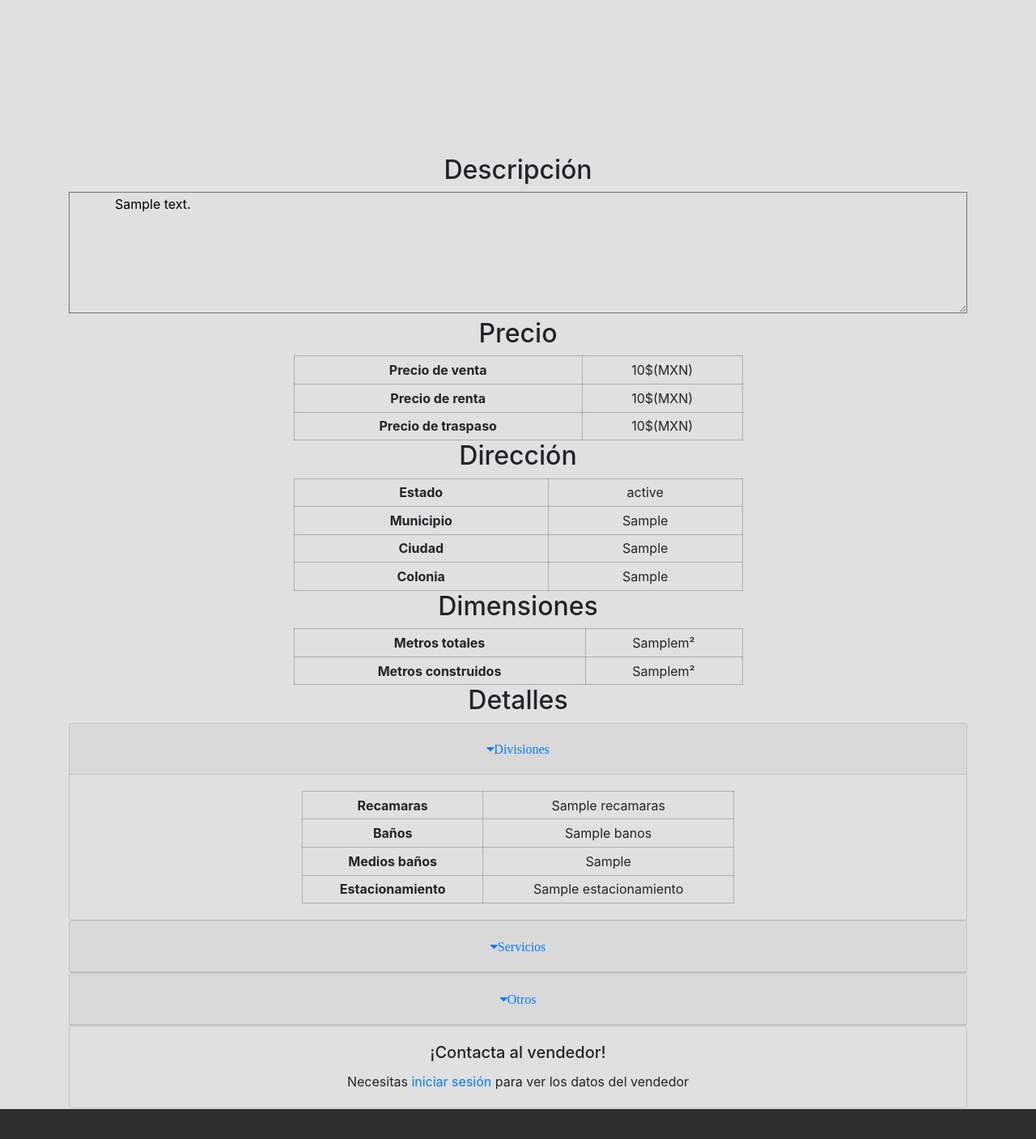
After one commit to clioo/Praver, a Django app: template templates/inmueble/inmuebleIndividual.html in a window 1280 px wide. The commit adds this page. Shown: the part 373-1780 px from the top of the page at 81% size. Run offline with Django 3.2, Linux system fonts and the light colour scheme; the template is opened without the code that fills it: most values are stand-ins (such as "Sample title", 1, 10 or a date in 2020); some libraries are stand-ins or nearby versions.

Commit message:
inmueble individual y api de filtros

```diff
--- a/apps/inmueble/urls.py
+++ b/apps/inmueble/urls.py
@@ -1,5 +1,5 @@
 from django.conf.urls import url
-from apps.inmueble.views import vista_lista_inmuebles,vista_json_latLonInmueble,vista_json_filtroInmuebles,vistaPublicar,ajax_getMunicipios,ajax_getColonias,vista_json_mapaInmuebles,vista_json_imagenesInmueble
+from apps.inmueble.views import *
 from rest_framework.urlpatterns import format_suffix_patterns
 urlpatterns = [
     url(r'^inmueble/publicar',vistaPublicar,name="publicar"),
@@ -8,7 +8,8 @@ urlpatterns = [
     url(r'^ajax/colonias',ajax_getColonias,name="colonias"),
     url(r'^api/inmuebles/(?P<lat1>.*)/(?P<lat2>.*)/(?P<lon1>.*)/(?P<lon2>.*)$',vista_json_mapaInmuebles,name="jsonMapaInmuebles"),#/(?P<lat1>\d+)/(?P<lat2>\d+)/(?P<lon1>\d+)/(?P<lon2>\d+)/$
     url(r'^api/imagenes-inmueble/(?P<idInmueble>.*)$',vista_json_imagenesInmueble,name="jsonImagenesInmueble"),
-    url(r'^api/filtroInmuebles',vista_json_filtroInmuebles,name="jsonFiltroInmuebles"),
+    url(r'^api/filtroInmuebles/(?P<lat1>.*)/(?P<lat2>.*)/(?P<lon1>.*)/(?P<lon2>.*)/(?P<precioMin>.*)/(?P<precioMax>.*)/(?P<tipoInmueble>.*)/(?P<recamaras>.*)/(?P<estacionamiento>.*)/(?P<banos>.*)/(?P<mediosBanos>.*)/(?P<tipoVenta>.*)/(?P<tipoRenta>.*)/(?P<tipoTraspaso>.*)/(?P<servicioGas>.*)/(?P<servicioAire>.*)/(?P<servicioSegu>.*)/(?P<servicioCale>.*)/(?P<servicioAmu>.*)$',vista_json_filtroInmuebles,name="jsonFiltroInmuebles"),
     url(r'^api/inmuebleLatLon/(?P<lat>.*)/(?P<lon>.*)$',vista_json_latLonInmueble,name="jsonLatLonInmueble"),
+    url(r'^inmueble/inmueble-individual/(?P<id_inmueble>.*)$',vista_inmueble_individual,name="inmuebleIndividual"),
 ]
 urlpatterns =  format_suffix_patterns(urlpatterns)
--- a/apps/usuarios/views.py
+++ b/apps/usuarios/views.py
@@ -1,5 +1,5 @@
 from django.shortcuts import render,redirect
-from django.http import HttpResponse
+from django.http import HttpResponse,HttpResponseRedirect
 from django.contrib import messages
 from django.contrib.auth import login,logout,authenticate
 from apps.usuarios.forms import LoginForm,RegistrarAgenteForm,RegistrarForm
@@ -7,6 +7,7 @@ from django.contrib.auth.decorators import login_required
 from django.contrib.auth.models import User
 from apps.inmueble.models import ImagenesInmbueble,Inmueble
 from apps.usuarios.models import Profile
+
 # Create your views here.
 def index(request):
     return render(request,'index.html')
@@ -23,11 +24,10 @@ def vista_login(request):
         return redirect('index')
     if form.is_valid():
         username= str(form.cleaned_data.get('username')).lower()
-        print(username)
         password = form.cleaned_data.get('password')
         user = authenticate(username=username,password=password)
         login(request,user)
-        return redirect('index')
+        return redirect(request.path)
     return render(request,"usuarios/login.html",context)
 
 def vista_registrar(request):
--- /dev/null
+++ b/static/css/inmuebleIndividual.css
@@ -0,0 +1,125 @@
+.table-dark {
+    color: #fff;
+    background-color: #2e2e2e;
+}
+
+
+textarea{
+    width: 100%;
+    height: 150px;
+    background: #e0e0e0;
+}
+.accordion .carta{
+    width: 76%;
+    padding-left: 25%;
+}
+.carousel{
+    height: 450px;
+    border: 3px;
+    padding-top: 2%;
+    padding-left: 15%;
+    padding: 15%;
+
+}
+.card{
+    background: #e0e0e0;
+}
+.table-bordered td, .table-bordered th {
+
+    border: 1px solid #00000038;
+
+}
+h1{
+    text-align: center;
+}
+body{
+    background: #0000001f;
+}
+.container{
+    text-align: center;
+}
+.table-bordered{
+    width: 50%;
+   margin-left: 25%;
+}
+bordered td, .table-bordered th tr {
+    border: 1px solid #00000036;
+}
+/* Smaller than standard 960 (devices and browsers) */
+@media only screen and (max-width: 959px) {
+    .accordion .carta{
+        width: 100%;
+        padding-left: 0%;
+    }
+    .carousel{
+        width: 100%;
+        height: 350px;
+        margin-left: 0%;
+        margin-right: 0%;
+    }
+    .table-bordered{
+        width: 100%;
+       margin-left: 0%;
+    }
+}
+
+/* Tablet Portrait size to standard 960 (devices and browsers) */
+@media only screen and (min-width: 768px) and (max-width: 959px) {
+    .carousel{
+        width: 100%;
+        height: 400px;
+        margin-left: 0%;
+        margin-right: 0%;
+    }
+    .accordion .carta{
+        width: 100%;
+        padding-left: 0%;
+    }
+
+}
+
+/* All Mobile Sizes (devices and browser) */
+@media only screen and (max-width: 767px) {
+    .carousel{
+        width: 100%;
+        height: 350px;
+        margin-left: 0%;
+        margin-right: 0%;
+    }
+    .table-bordered{
+        width: 100%;
+       margin-left: 0%;
+    }
+    .accordion .carta{
+        width: 100%;
+        padding-left: 0%;
+    }
+}
+
+/* Mobile Landscape Size to Tablet Portrait (devices and browsers) */
+@media only screen and (min-width: 480px) and (max-width: 767px) {
+    .carousel{
+        width: 100%;
+        height: 300px;
+        margin-left: 0%;
+        margin-right: 0%;
+    }
+    .accordion .carta{
+        width: 100%;
+        padding-left: 0%;
+    }
+}
+
+/* Mobile Portrait Size to Mobile Landscape Size (devices and browsers) */
+@media only screen and (max-width: 479px) {
+    .carousel{
+    width: 100%;
+    height: 250px;
+    margin-left: 0%;
+    margin-right: 0%;
+}
+.accordion .carta{
+    width: 100%;
+    padding-left: 0%;
+}
+}
--- a/static/css/lista-inmuebles.css
+++ b/static/css/lista-inmuebles.css
@@ -8,6 +8,11 @@
     padding-top: 2%;
 
 }
+
+.background-white{
+    background: white;
+}
+
 body{
     background: #0000001f;
 }
--- a/static/indexAssets/js/index.js
+++ b/static/indexAssets/js/index.js
@@ -1,4 +1,5 @@
-$('#cmd-buscar').click(function(){
+$('#frm-buscar').submit(function(event){
+	event.preventDefault();
 	let cadenaFiltro = "#";
 	if ($("#cmd-comprar").hasClass("active")) cadenaFiltro = "c,";
 	if ($("#cmd-rentar").hasClass("active")) cadenaFiltro = cadenaFiltro + "r,";
--- /dev/null
+++ b/templates/inmueble/inmuebleIndividual.html
@@ -0,0 +1,267 @@
+{%extends 'base/base.html'%}
+{% load staticfiles %}
+
+{%block titulo%}
+Inmueble
+{%endblock%}
+
+{%block extrastatic%}
+<link rel="stylesheet" href="{%static 'css/inmuebleIndividual.css'%}">
+{%endblock%}
+
+{%block content%}
+{%for inmueble in inmuebles%}
+<h1>{{inmueble.titulo}}</h1>
+<div id="carouselExampleControls" class="carousel slide" data-ride="carousel">
+    <div class="carousel-inner" style="width: 100%;height: 100%;">
+
+        {%for imagen in inmueble.imagenes%}
+        {%if forloop.counter == 1%}
+        <div class="carousel-item active"style="width: 100%; height: 100%;">
+                <img class="d-block w-100" src="/{{imagen.imagen}}" style="width: 100%; height: 100%;">
+              </div>
+        {%else%}
+        <div class="carousel-item" style="width: 100%; height: 100%;">
+              <img class="d-block w-100" src="/{{imagen.imagen}}" style="width: 100%; height: 100%;">
+            </div>
+        {%endif%}
+        {%endfor%}
+        <a class="carousel-control-prev" href="#carouselExampleControls" role="button" data-slide="prev">
+            <span class="carousel-control-prev-icon" aria-hidden="true"></span>
+            <span class="sr-only">Previous</span>
+          </a>
+          <a class="carousel-control-next" href="#carouselExampleControls" role="button" data-slide="next">
+            <span class="carousel-control-next-icon" aria-hidden="true"></span>
+            <span class="sr-only">Next</span>
+          </a>
+    </div>
+
+  </div>
+  <div class="row">
+    <div class="container">
+      <h2>Descripción</h2>
+        <textarea readonly>
+            {{inmueble.descripcion}}
+            </textarea>
+        <h2>Precio</h2>
+        <table class="table-sm table-bordered">
+          <tbody>
+            {%if inmueble.precioVenta%}
+            <tr>
+              <th scope="row">Precio de venta</th>
+              <td>{{inmueble.precioVenta}}$(MXN)</td>
+            </tr>
+            {%endif%}
+            {%if inmueble.precioRenta%}
+            <tr>
+                <th scope="row">Precio de renta</th>
+                <td>{{inmueble.precioRenta}}$(MXN)</td>
+            </tr>
+            {%endif%}
+            {%if inmueble.precioTraspaso%}
+            <tr>
+                <th scope="row">Precio de traspaso</th>
+                <td>{{inmueble.precioTraspaso}}$(MXN)</td>
+            </tr>
+            {%endif%}
+          </tbody>
+        </table>
+        <h2>Dirección</h2>
+        <table class="table-sm table-bordered">
+          <tbody>
+            {%for descripcion in inmueble.descripciones%}
+            <tr>
+              <th scope="row">Estado</th>
+              <td>{{descripcion.d_estado}}</td>
+            </tr>
+            <tr>
+              <th scope="row">Municipio</th>
+              <td>{{descripcion.D_mnpio}}</td>
+            </tr>
+            <tr>
+              <th scope="row">Ciudad</th>
+              <td>{{descripcion.d_ciudad}}</td>
+            </tr>
+            <tr>
+              <th scope="row">Colonia</th>
+              <td>{{descripcion.d_asenta}}</td>
+            </tr>
+            {%endfor%}
+            {%if inmueble.mostrarMapa ==  'exac'%}
+            <tr>
+                <th scope="row">Código postal</th>
+                <td>{{inmueble.codigoPostal}}</td>
+              </tr>
+            <tr>
+              <th scope="row">Calle</th>
+              <td>{{inmueble.calle}}</td>
+            </tr>
+            <tr>
+                <th scope="row">Número Interior</th>
+                <td>{{inmueble.numInt}}</td>
+              </tr>
+            <tr>
+                <th scope="row">Número Exterior</th>
+                <td>{{inmueble.numExt}}</td>
+              </tr>
+            {%endif%}
+
+          </tbody>
+        </table>
+        <h2>Dimensiones</h2>
+        <table class="table-sm table-bordered">
+            <tbody>
+              <tr>
+                <th scope="row">Metros totales</th>
+                <td>{{inmueble.metrosTotales}}m²</td>
+              </tr>
+              <tr>
+                  <th scope="row">Metros construidos</th>
+                  <td>{{inmueble.metrosConstruidos}}m²</td>
+                </tr>
+            </tbody>
+          </table>
+        <h2>Detalles</h2>
+        <div class="accordion" id="accordion">
+            <div class="card">
+              <div class="card-header" id="headingOne">
+                <h5 class="mb-0">
+                  <button class="btn btn-link" type="button" data-toggle="collapse" data-target="#collapseOne" aria-expanded="true" aria-controls="collapseOne">
+                    <i class="fa fa-caret-down">Divisiones</i>
+
+                  </button>
+                </h5>
+              </div>
+
+              <div id="collapseOne" class="collapse show" aria-labelledby="headingOne" data-parent="#accordion">
+                <div class="card-body">
+                    <table class="table-sm table-bordered">
+                        <tbody>
+                          <tr>
+                              <th scope="row">Recamaras</th>
+                              <td>{{inmueble.recamaras}}</td>
+                            </tr>
+                            <tr>
+                                <th scope="row">Baños</th>
+                                <td>{{inmueble.banos}}</td>
+                              </tr>
+                            <tr>
+                                <th scope="row">Medios baños</th>
+                                <td>{{inmueble.mediosBanos}}</td>
+                              </tr>
+                            <tr>
+                                <th scope="row">Estacionamiento</th>
+                                <td>{{inmueble.estacionamiento}}</td>
+                              </tr>
+                        </tbody>
+                      </table>
+                    </div>
+              </div>
+            </div>
+            <div class="card">
+              <div class="card-header" id="headingTwo">
+                <h5 class="mb-0">
+                  <button class="btn btn-link collapsed" type="button" data-toggle="collapse" data-target="#collapseTwo" aria-expanded="false" aria-controls="collapseTwo">
+                      <i class="fa fa-caret-down">Servicios</i>
+                  </button>
+                </h5>
+              </div>
+              <div id="collapseTwo" class="collapse" aria-labelledby="headingTwo" data-parent="#accordion">
+                <div class="card-body">
+                    <table class="table-sm table-bordered">
+                        <tbody>
+                          <tr>
+                            <th scope="row">Gas</th>
+                            {%if inmueble.servicioGas == true%}
+                            <td><i class="fa fa-check"></i></td>
+                            {%else%}
+                            <td><i class="fa fa-times"></i></td>
+                            {%endif%}
+                          </tr>
+                          <tr>
+                              <th scope="row">Aire acondicionado</th>
+                              {%if inmueble.servicioAire == true%}
+                              <td><i class="fa fa-check"></i></td>
+                              {%else%}
+                              <td><i class="fa fa-times"></i></td>
+                              {%endif%}
+                            </tr>
+                          <tr>
+                              <th scope="row">Seguridad privada</th>
+                              {%if inmueble.servicioSegu == true%}
+                              <td><i class="fa fa-check"></i></td>
+                              {%else%}
+                              <td><i class="fa fa-times"></i></td>
+                              {%endif%}
+                            </tr>
+                          <tr>
+                              <th scope="row">Calefaccion</th>
+                              {%if inmueble.servicioCale == true%}
+                              <td><i class="fa fa-check"></i></td>
+                              {%else%}
+                              <td><i class="fa fa-times"></i></td>
+                              {%endif%}
+                            </tr>
+                          <tr>
+                              <th scope="row">Amueblada</th>
+                              {%if inmueble.servicioAmu == true%}
+                              <td><i class="fa fa-check"></i></td>
+                              {%else%}
+                              <td><i class="fa fa-times"></i></td>
+                              {%endif%}
+                            </tr>
+                        </tbody>
+                      </table>
+                    </div>
+              </div>
+            </div>
+            <div class="card">
+              <div class="card-header" id="headingThree">
+                <h5 class="mb-0">
+                  <button class="btn btn-link collapsed" type="button" data-toggle="collapse" data-target="#collapseThree" aria-expanded="false" aria-controls="collapseThree">
+                      <i class="fa fa-caret-down">Otros</i>
+                  </button>
+                </h5>
+              </div>
+              <div id="collapseThree" class="collapse" aria-labelledby="headingThree" data-parent="#accordion">
+                <div class="card-body">
+                    <table class="table-sm table-bordered">
+                        <tbody>
+                          <tr>
+                              <th scope="row">Tipo de inmueble</th>
+                              {%if inmueble.tipoInmueble == 'casa'%}
+                              <td>Casa</td>
+                              {%elif inmueble.tipoInmueble == 'depa'%}
+                              <td>Departamento</td>
+                              {%elif inmueble.tipoInmueble == 'dupl'%}
+                              <td>Dúplex</td>
+                              {%elif inmueble.tipoInmueble == 'ofic'%}
+                              <td>Oficina</td>
+                              {%elif inmueble.tipoInmueble == 'loca'%}
+                              <td>Local de negocio</td>
+                              {%endif%}
+                            </tr>
+                        </tbody>
+                      </table>
+                  </div>
+              </div>
+            </div>
+          </div>
+        <div class="card carta">
+            <div class="card-body">
+              <h5 class="card-title">¡Contacta al vendedor!</h5>
+              {%if not request.user.is_authenticated%}
+              <p class="card-text">Necesitas <a style="color: #007bff;" href="{%url 'login'%}">iniciar sesión</a> para ver los datos del vendedor</p>
+              {%else%}
+
+              {%endif%}
+            </div>
+          </div>
+    </div>
+
+  </div>
+
+
+{%endfor%}
+
+{%endblock%}
```
Also changed, not shown: apps/inmueble/serializers.py (+0 -7 lines), apps/inmueble/views.py (+27 -9 lines), templates/index.html (+5 -2 lines), templates/inmueble/lista-inmuebles.html (+13 -5 lines).
